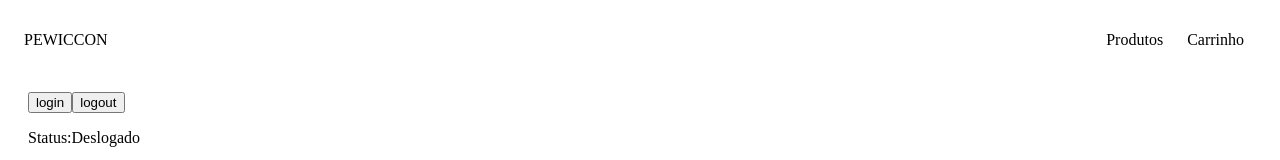
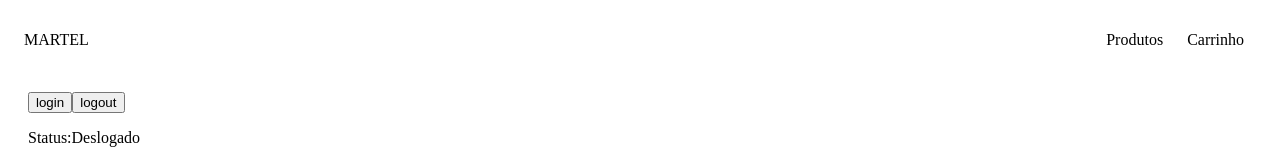
Before and after one commit to drih029/e-commerce, an Angular app: page / in a window 1280 px wide. Shown: the top 160 px of the page. Built offline with nearby package versions, Linux system fonts and the light colour scheme.

Commit message:
feat:alteração de arquivo

```diff
--- a/src/app/shared/layout/header/header.ts
+++ b/src/app/shared/layout/header/header.ts
@@ -11,5 +11,5 @@ import { UpperCasePipe } from '@angular/common';
   styleUrl: './header.css',
 })
 export class Header {
-  nomeLoja = 'Pewiccon'
+  nomeLoja = 'Martel'
 }
```
